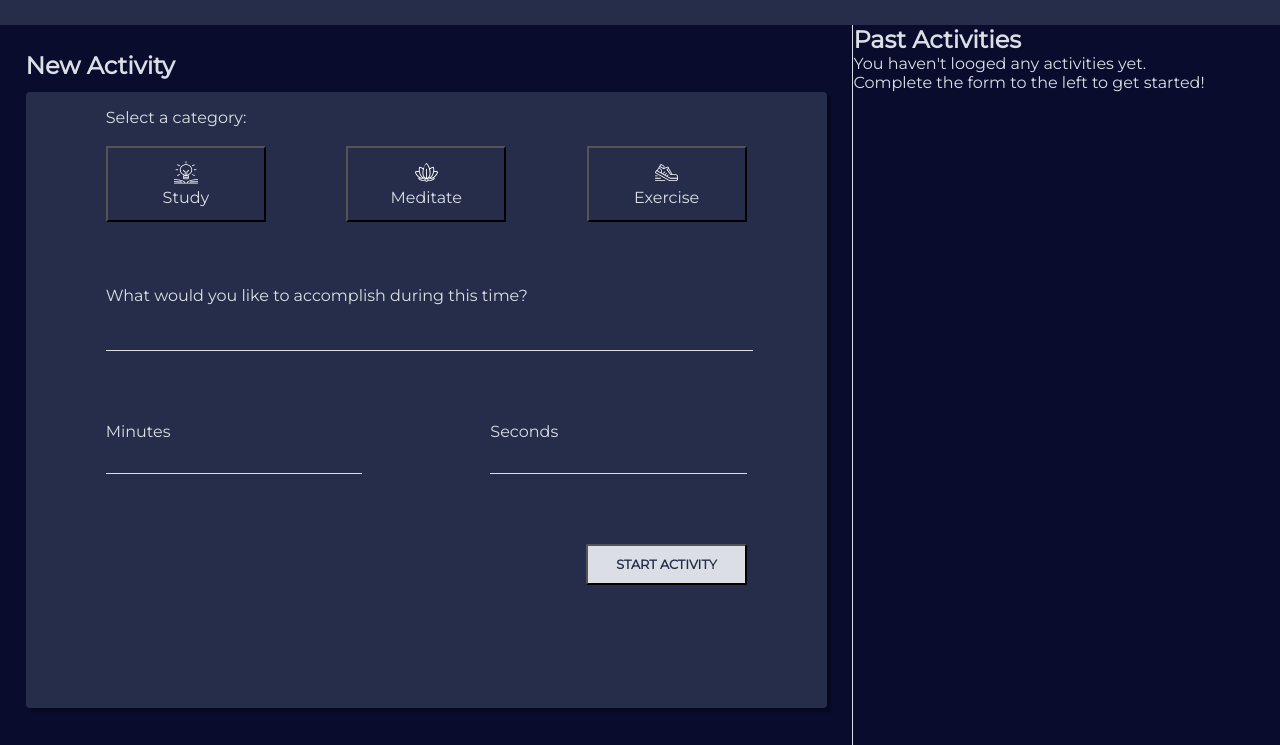
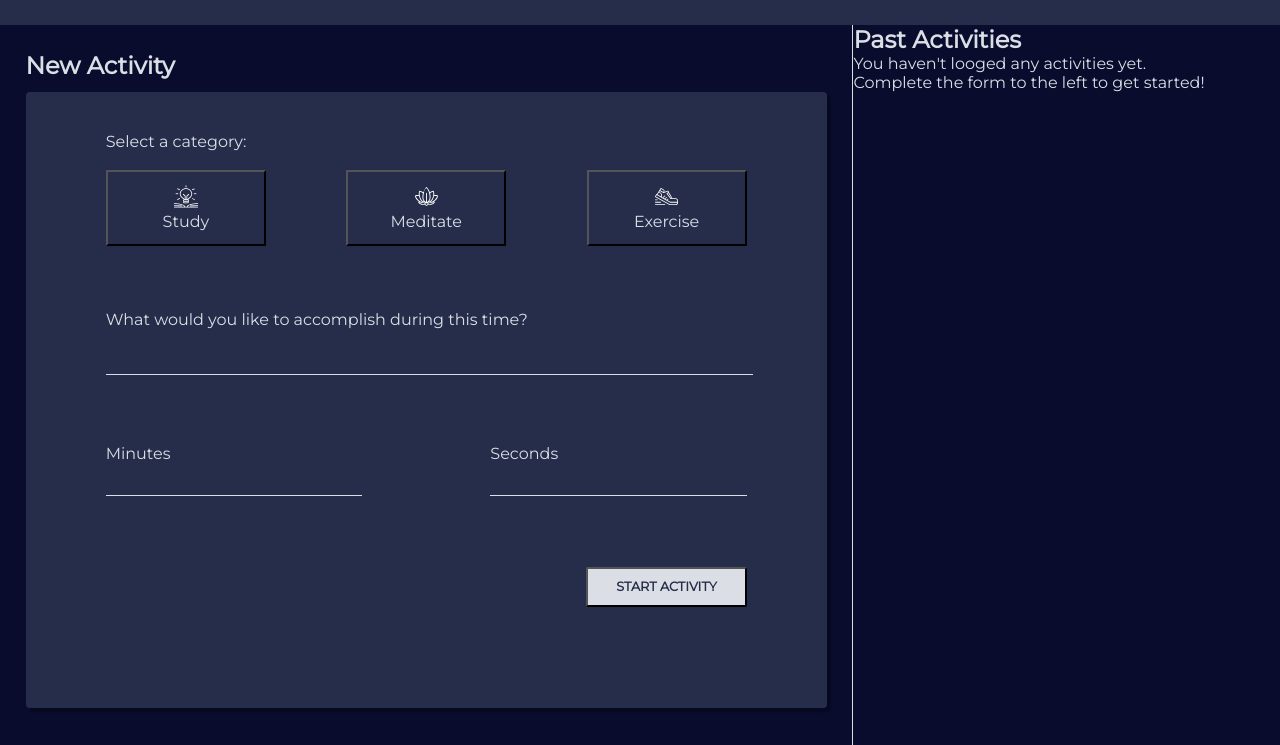
Before and after one commit to tanishalatoya/intention-timer-v.2, a plain HTML site: page index.html in a window 1280 px wide. Shown: the part 55-800 px from the top of the page. Drawn offline with Linux system fonts and the light colour scheme.

Commit message:
Increase padding-top on activity input section on the left side

```diff
--- a/styles.css
+++ b/styles.css
@@ -44,10 +44,8 @@ main {
   background: #262d4b;
   border-radius: 4px;
   box-shadow: 4px 4px 2px rgba(1, 1, 1, 0.3);
-  /* display: flex;
-  flex-direction: column; */
   height: 77vh;
-  padding: 2% 10%;
+  padding: 5% 10% 0;
 }
 
 .left-side-activity-input-buttons {
```
